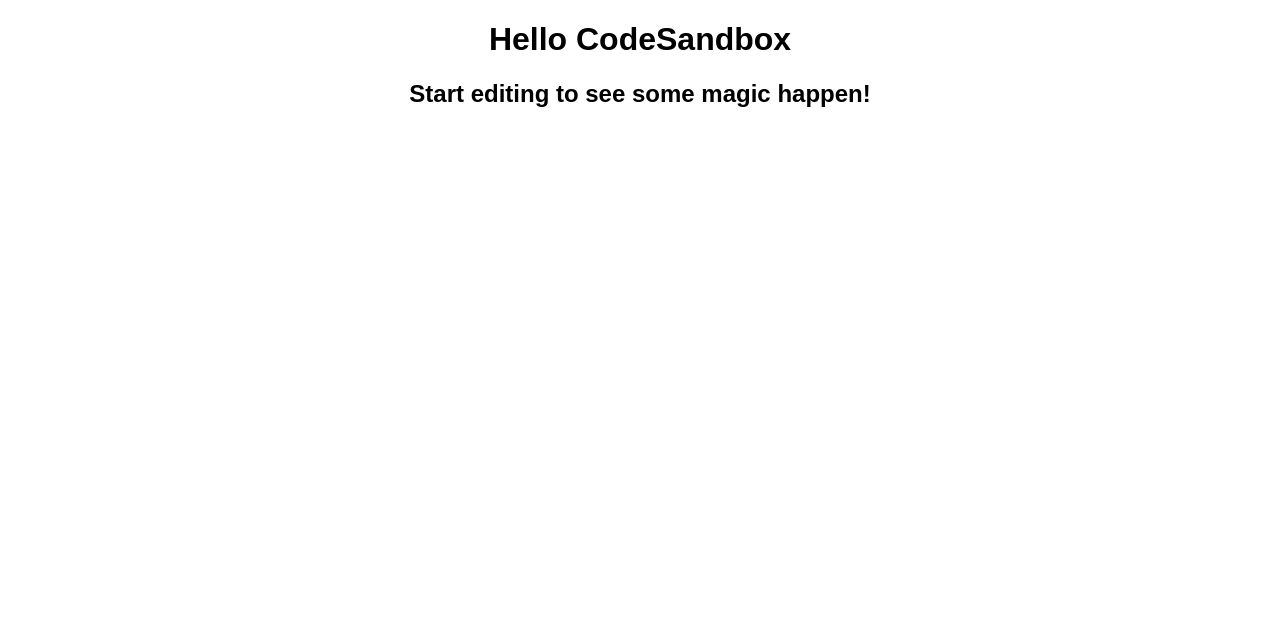
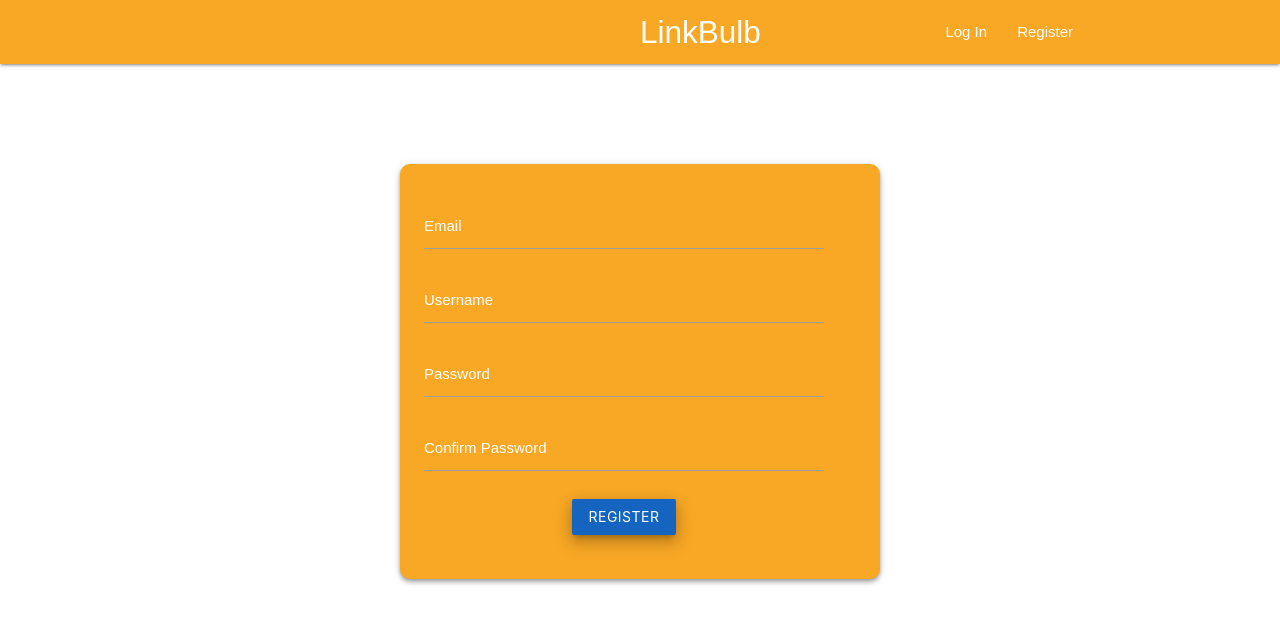
Before and after one commit to islom247/linkbulb, a React (Create React App) app: page /register in a window 1280 px wide. Shown: the top 624 px of the page. Built offline with nearby package versions, Linux system fonts and the light colour scheme.

Commit message:
login and register pages complete

```diff
--- a/public/index.html
+++ b/public/index.html
@@ -1,16 +1,18 @@
 <!DOCTYPE html>
 <html lang="en">
-
   <head>
-	<meta charset="utf-8">
-	<meta name="viewport" content="width=device-width, initial-scale=1, shrink-to-fit=no">
-	<meta name="theme-color" content="#000000">
+    <meta charset="utf-8" />
+    <meta
+      name="viewport"
+      content="width=device-width, initial-scale=1, shrink-to-fit=no"
+    />
+    <meta name="theme-color" content="#000000" />
     <!--
       manifest.json provides metadata used when your web app is added to the
       homescreen on Android. See https://developers.google.com/web/fundamentals/engage-and-retain/web-app-manifest/
     -->
-	<link rel="manifest" href="%PUBLIC_URL%/manifest.json">
-	<link rel="shortcut icon" href="%PUBLIC_URL%/favicon.ico">
+    <link rel="manifest" href="%PUBLIC_URL%/manifest.json" />
+    <link rel="shortcut icon" href="%PUBLIC_URL%/favicon.ico" />
     <!--
       Notice the use of %PUBLIC_URL% in the tags above.
       It will be replaced with the URL of the `public` folder during the build.
@@ -20,6 +22,18 @@
       work correctly both with client-side routing and a non-root public URL.
       Learn how to configure a non-root public URL by running `npm run build`.
     -->
+    <!-- Compiled and minified CSS -->
+    <link
+      rel="stylesheet"
+      href="https://cdnjs.cloudflare.com/ajax/libs/materialize/1.0.0/css/materialize.min.css"
+    />
+
+    <!-- Compiled and minified JavaScript -->
+    <script src="https://cdnjs.cloudflare.com/ajax/libs/materialize/1.0.0/js/materialize.min.js"></script>
+    <link
+      href="https://fonts.googleapis.com/icon?family=Material+Icons"
+      rel="stylesheet"
+    />
     <title>React App</title>
   </head>
 
@@ -39,5 +53,4 @@
       To create a production bundle, use `npm run build` or `yarn build`.
     -->
   </body>
-
 </html>
--- a/src/App.js
+++ b/src/App.js
@@ -1,11 +1,20 @@
-import React from "react";
+import React, { Component } from "react";
+import { BrowserRouter, Switch, Route } from "react-router-dom";
+import Navbar from "./Navbar";
+import Login from "./Login";
+import Register from "./Register";
 import "./styles.css";
 
 export default function App() {
   return (
-    <div className="App">
-      <h1>Hello CodeSandbox</h1>
-      <h2>Start editing to see some magic happen!</h2>
-    </div>
+    <BrowserRouter>
+      <div className="App">
+        <Navbar />
+        <Switch>
+          <Route path="/login" component={Login} />
+          <Route path="/register" component={Register} />
+        </Switch>
+      </div>
+    </BrowserRouter>
   );
 }
--- /dev/null
+++ b/src/LoggedOutLinks.js
@@ -0,0 +1,16 @@
+import React from "react";
+import { NavLink } from "react-router-dom";
+
+const LoggeddOutLinks = () => {
+  return (
+    <ul className="right">
+      <li>
+        <NavLink to="/login">Log In</NavLink>
+      </li>
+      <li>
+        <NavLink to="/register">Register</NavLink>
+      </li>
+    </ul>
+  );
+};
+export default LoggeddOutLinks;
--- /dev/null
+++ b/src/Login.js
@@ -0,0 +1,48 @@
+import React, { Component } from "react";
+import { Redirect } from "react-router-dom";
+import "./styles.css";
+class Login extends Component {
+  state = {
+    email: "",
+    password: ""
+  };
+  handleChange = e => {
+    this.setState({
+      [e.target.id]: e.target.value
+    });
+  };
+  handleSubmit = e => {};
+
+  render() {
+    return (
+      <div className="container signin-form">
+        <div className="card yellow darken-3 z-depth-2 inputs">
+          <div className="card-content white-text">
+            <form
+              onSubmit={this.handleSubmit}
+              className="form"
+              autoComplete="off"
+            >
+              <div className="input-field">
+                <i className="material-icons prefix">person</i>
+                <input type="email" id="email" onChange={this.handleChange} />
+              </div>
+              <div className="input-field">
+                <i className="material-icons prefix">lock</i>
+                <input
+                  type="password"
+                  id="password"
+                  onChange={this.handleChange}
+                />
+              </div>
+              <div className="input-field center-align">
+                <button className="btn blue darken-3 z-depth-3">Log In</button>
+              </div>
+            </form>
+          </div>
+        </div>
+      </div>
+    );
+  }
+}
+export default Login;
--- /dev/null
+++ b/src/Navbar.js
@@ -0,0 +1,19 @@
+import React from "react";
+import { Link } from "react-router-dom";
+import LoggedOutLinks from "./LoggedOutLinks";
+const Navbar = props => {
+  const links = <LoggedOutLinks />;
+  return (
+    <div className="navbar-fixed">
+      <nav className="nav-wrapper yellow darken-3">
+        <div className="container">
+          <Link to="/" className="brand-logo white-text">
+            LinkBulb
+          </Link>
+          {links}
+        </div>
+      </nav>
+    </div>
+  );
+};
+export default Navbar;
--- /dev/null
+++ b/src/Register.js
@@ -0,0 +1,63 @@
+import React, { Component } from "react";
+import { Redirect } from "react-router-dom";
+import "./styles.css";
+class Login extends Component {
+  state = {
+    email: "",
+    password: ""
+  };
+  handleChange = e => {
+    this.setState({
+      [e.target.id]: e.target.value
+    });
+  };
+  handleSubmit = e => {};
+
+  render() {
+    return (
+      <div className="container signin-form">
+        <div className="card yellow darken-3 z-depth-2 inputs">
+          <div className="card-content black-text">
+            <form
+              onSubmit={this.handleSubmit}
+              className="form"
+              autoComplete="off"
+              method="GET"
+            >
+              <div className="input-field">
+                <label htmlFor="email">Email</label>
+                <input type="email" id="email" onChange={this.handleChange} />
+              </div>
+              <div className="input-field">
+                <label htmlFor="username">Username</label>
+                <input type="text" id="username" onChange={this.handleChange} />
+              </div>
+              <div className="input-field">
+                <label htmlFor="password">Password</label>
+                <input
+                  type="password"
+                  id="password"
+                  onChange={this.handleChange}
+                />
+              </div>
+              <div className="input-field">
+                <label htmlFor="repassword">Confirm Password</label>
+                <input
+                  type="password"
+                  id="repassword"
+                  onChange={this.handleChange}
+                />
+              </div>
+              <div className="input-field center-align">
+                <button className="btn blue darken-3 z-depth-3">
+                  Register
+                </button>
+              </div>
+            </form>
+          </div>
+        </div>
+      </div>
+    );
+  }
+}
+export default Login;
--- a/src/styles.css
+++ b/src/styles.css
@@ -2,3 +2,104 @@
   font-family: sans-serif;
   text-align: center;
 }
+.nav-wrapper {
+}
+
+.post-details {
+  border-radius: 10px;
+}
+
+.inputs {
+  border-radius: 10px;
+}
+
+.dashboard-cards {
+  border: 2px solid #90a4ae;
+}
+.row {
+  align-items: center;
+}
+
+.signin-form {
+  width: 480px;
+  margin-top: 100px;
+}
+
+label {
+  color: white;
+}
+
+input {
+  color: white;
+  letter-spacing: 1px;
+}
+
+textarea {
+  color: white;
+  letter-spacing: 1px;
+}
+
+.left-sidenav {
+  width: 40px;
+}
+
+.right-content {
+  margin-top: 25px;
+}
+
+.col.l2 {
+  min-height: 100vh;
+  position: fixed;
+}
+
+.side-back {
+  width: 100%;
+  position: absolute;
+  top: 0;
+  left: 0;
+}
+
+.sidenav-btn {
+  width: 100%;
+  position: relative;
+  top: 10px;
+  left: 0;
+  margin-top: 3px;
+  color: white;
+  font-size: 20px;
+  text-align: left;
+}
+
+.material-icons {
+  margin-right: 10px;
+}
+
+.inactive {
+  color: white;
+  text-decoration: none;
+}
+
+.sidenav-btn:hover {
+  color: aqua;
+}
+.notifications-panel {
+  position: fixed;
+}
+.input-field {
+  width: 400px;
+  margin-bottom: 20px;
+}
+.input-field label {
+  color: white;
+}
+.input-field input[type="text"]:focus + label {
+  color: #1d5dc4;
+}
+.input-field .prefix.active {
+  color: #1d5dc4;
+}
+/* label underline focus color */
+.input-field :focus {
+  border-bottom: 1px solid #1d5dc4 !important;
+  box-shadow: 0 1px 0 0 #1d5dc4 !important;
+}
```
Also changed, not shown: package.json (+11 -2 lines). Lines whose indentation alone changed are shown as unchanged.
